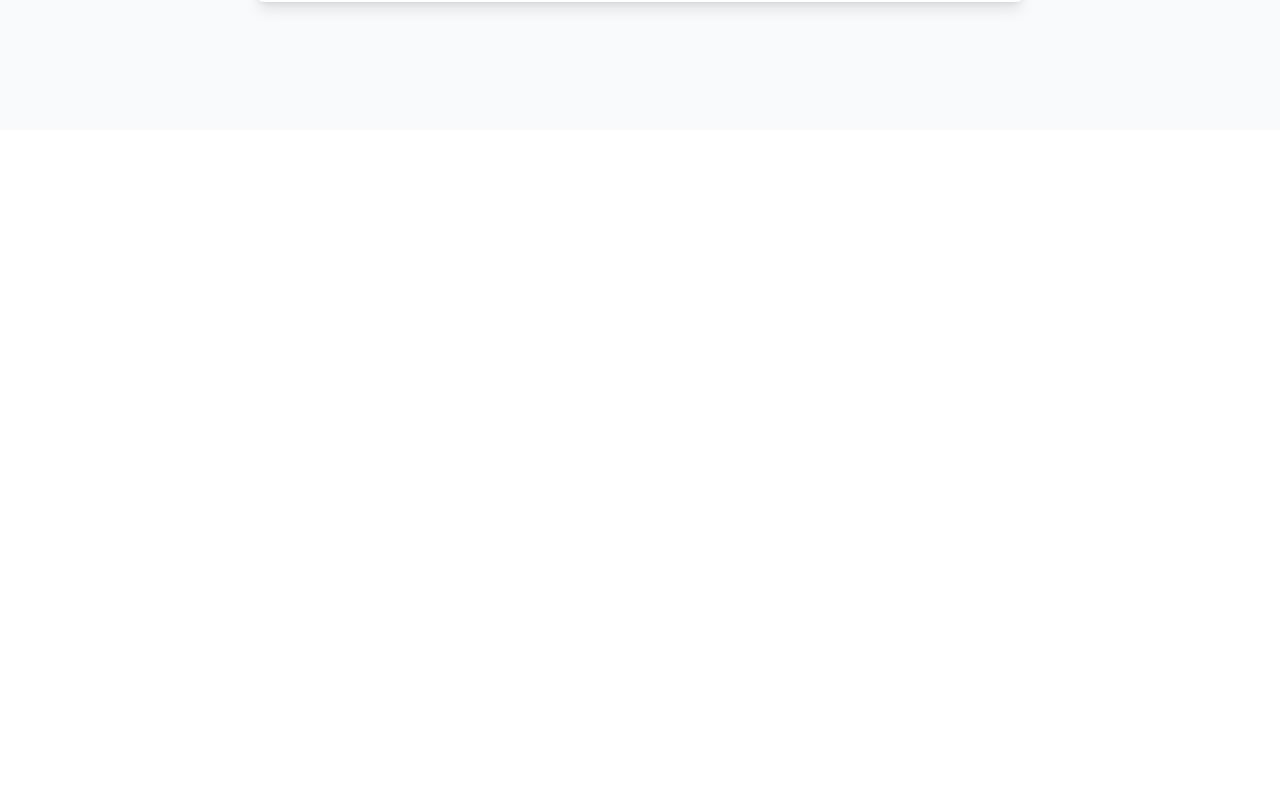
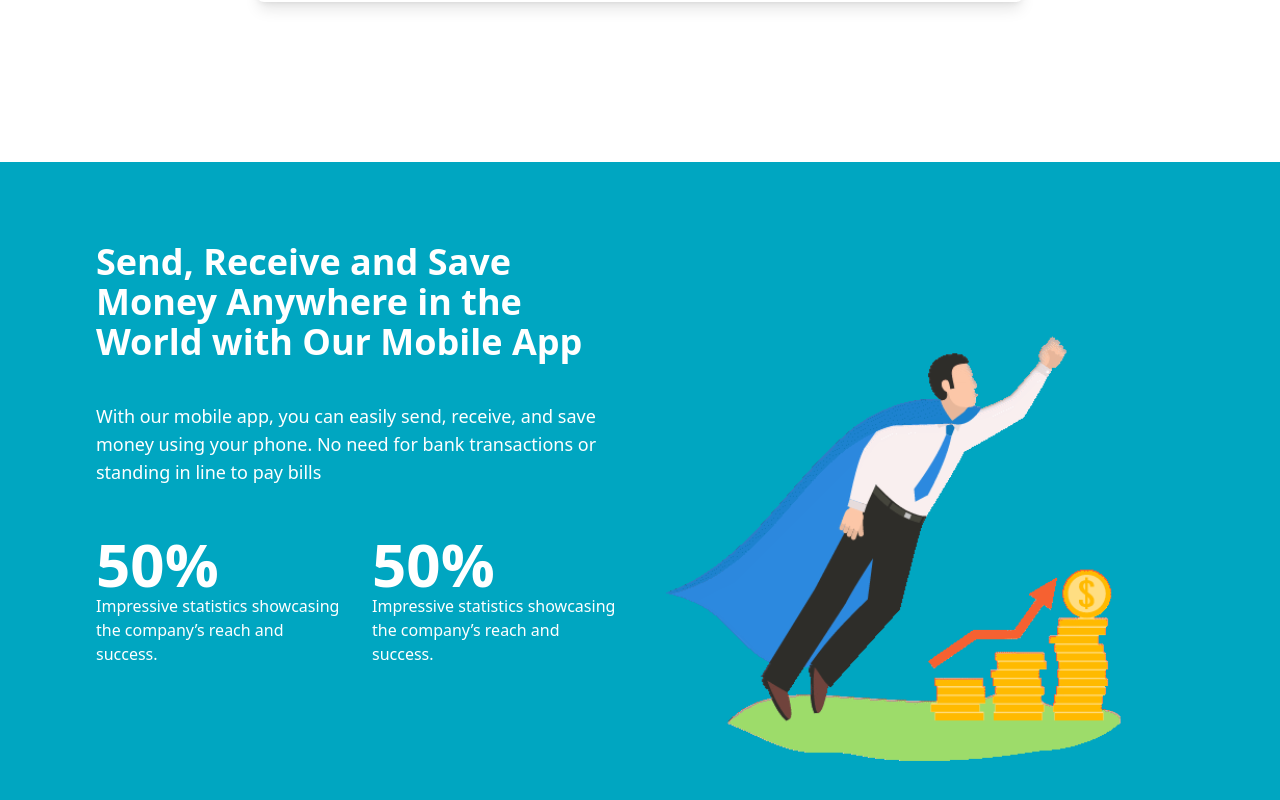
Before and after one commit to dominicOT/Oltrapay-website, a React (Vite) app: page / in a window 1280 px wide. Shown: the part 3583-4383 px from the top of the page. Before the commit the page ends 3713 px from the top, so only its background shows below. Built offline with nearby package versions, Linux system fonts and the light colour scheme.

Commit message:
[UPDATE]: adds the stats section

```diff
--- /dev/null
+++ b/src/features/Home/Stats.jsx
@@ -0,0 +1,50 @@
+import React from "react";
+
+const Stats = () => {
+  return (
+    <section className="text-white py-8">
+      <div className="container mx-auto flex flex-col-reverse lg:flex-row px-6 lg:px-24 py-12 justify-center gap-12">
+        {/* Left section content */}
+        <div className="flex flex-col gap-6 lg:w-1/2">
+          <h1 className="text-2xl sm:text-3xl lg:text-4xl font-bold mb-4">
+            Send, Receive and Save Money Anywhere in the World with Our Mobile
+            App
+          </h1>
+          <p className="text-base sm:text-lg font-light">
+            With our mobile app, you can easily send, receive, and save money
+            using your phone. No need for bank transactions or standing in line
+            to pay bills
+          </p>
+
+          {/* Actions */}
+          <div className="mt-6 flex  sm:flex-row gap-4 sm:gap-8 items-center justify-center lg:justify-start">
+            <div>
+              <p className="text-6xl font-bold">50%</p>
+              <span>
+                Impressive statistics showcasing the company’s reach and
+                success.
+              </span>
+            </div>
+            <div>
+              <p className="text-6xl font-bold">50%</p>
+              <span>
+                Impressive statistics showcasing the company’s reach and
+                success.
+              </span>
+            </div>
+          </div>
+        </div>
+        {/* Right Image */}
+        <div className="lg:w-1/2 flex justify-center h-full">
+          <img
+            src="/vectors/statsHero.svg"
+            alt="Call to action"
+            className="w-full h-auto max-h-80 sm:max-h-96 lg:max-h-full object-contain"
+          />
+        </div>
+      </div>
+    </section>
+  );
+};
+
+export default Stats;
--- a/src/features/Home/Testimony.jsx
+++ b/src/features/Home/Testimony.jsx
@@ -3,7 +3,7 @@ import React from "react";
 
 const Testimony = () => {
   return (
-    <section className="h-auto lg:h-[600px] py-12 bg-gray-50">
+    <section className="h-auto lg:h-[600px] py-12 ">
       <div className="container flex flex-col items-center px-6 lg:px-24 gap-8 text-center">
         {/* Heading */}
         <h1 className="text-4xl font-bold text-gray-800">Testimonials</h1>
--- a/src/pages/Home.jsx
+++ b/src/pages/Home.jsx
@@ -5,6 +5,7 @@ import BusinessInfo from "../features/Home/BusinessInfo";
 import TradeInfo from "../features/Home/TradeInfo";
 import CallToAction from "../features/Home/CallToAction";
 import Testimony from "../features/Home/Testimony";
+import Stats from "../features/Home/Stats";
 
 const Home = () => {
   return (
@@ -37,6 +38,10 @@ const Home = () => {
       <div className="w-full mt-8">
         <Testimony />
       </div>
+
+      <div className="bg-accent w-full mt-8">
+        <Stats />
+      </div>
     </>
   );
 };
```
Also changed, not shown: public/vectors/statsHero.svg (added).
